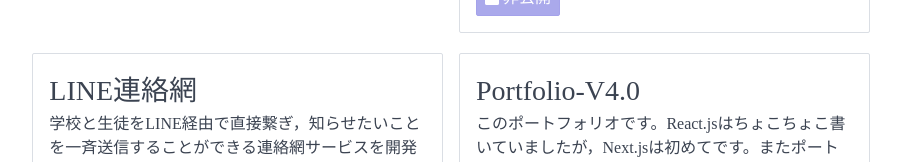
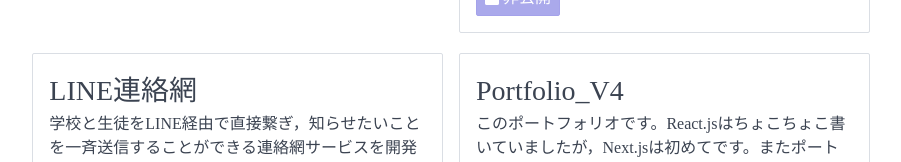
Before and after one commit to 6mile0/Portfolio_V4, a Next.js app: page /work in a window 1280 px wide. Shown: the part 1111-1273 px from the top of the page, without its empty margins (189-1090 px from the left). Built offline with nearby package versions, Linux system fonts and the light colour scheme; a web font is replaced by a local one.

Commit message:
fix work.js

```diff
--- a/pages/work.js
+++ b/pages/work.js
@@ -54,7 +54,7 @@
         type: 1
     },
     {
-        name: "Portfolio-V4.0",
+        name: "Portfolio_V4",
         discription: "このポートフォリオです。React.jsはちょこちょこ書いていましたが，Next.jsは初めてです。またポートフォリオのデザインから全面刷新したのは2年ぶりです。",
         lang: "Next.js,HTML,CSS",
         link: "https://github.com/6mile0/portfolio-V4.0",
```
